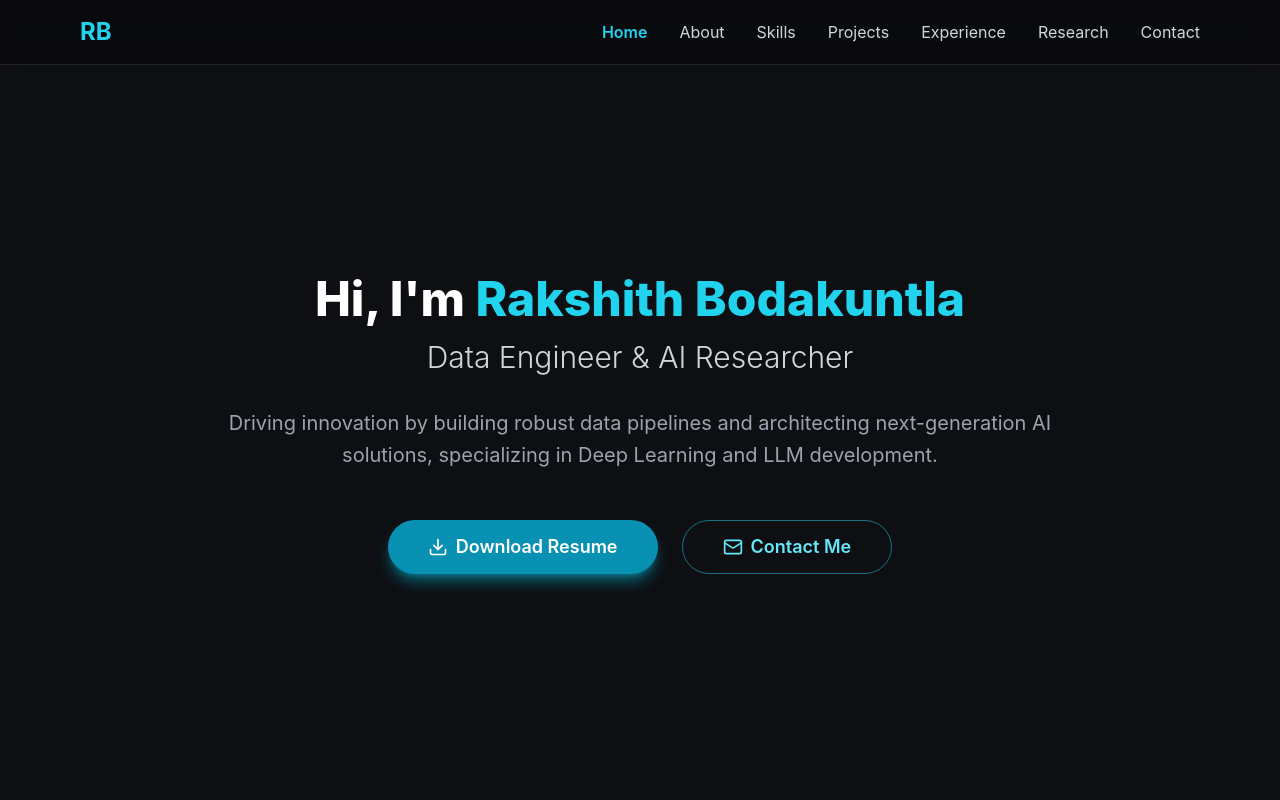
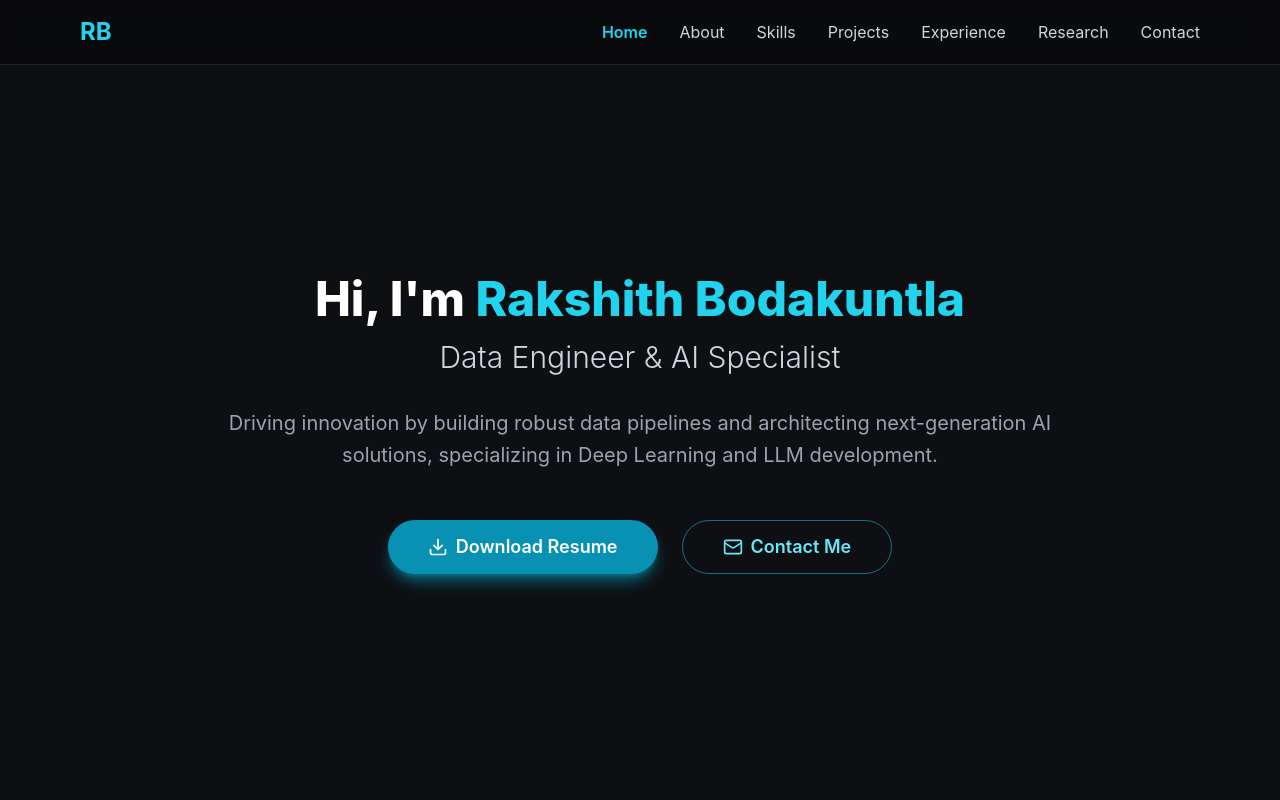
Before and after one commit to Rakshithbodakuntla/My_portfolio, a React (Vite) app: page / in a window 1280 px wide. Shown: the top 800 px of the page. Built offline with nearby package versions, Linux system fonts and the light colour scheme.

Commit message:
Update App.jsx

```diff
--- a/src/App.jsx
+++ b/src/App.jsx
@@ -244,7 +244,7 @@ useEffect(() => {
           </h3>
 
           <p className="text-2xl md:text-3xl font-light text-gray-300 mb-8">
-            Data Engineer & AI Researcher
+            Data Engineer & AI Specialist
           </p>
 
           <p className="text-xl text-gray-400 mb-12 max-w-4xl mx-auto leading-relaxed">
```
